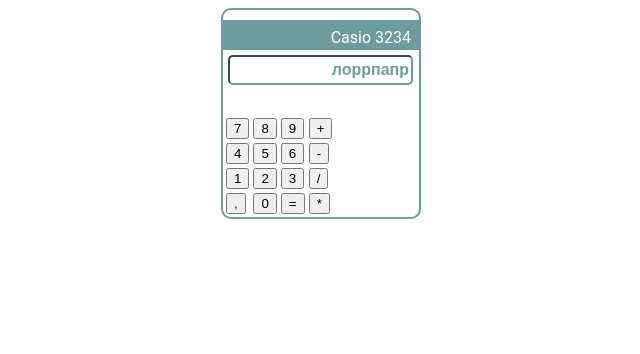
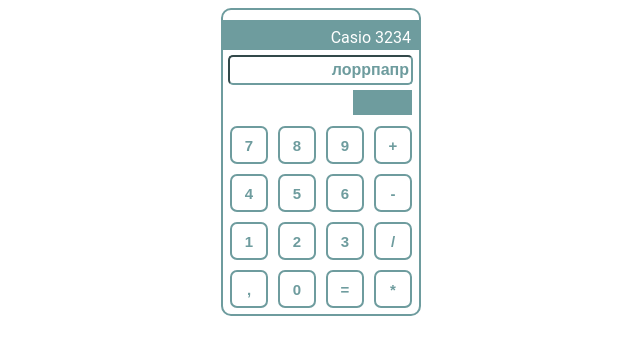
Before and after one commit to EkaterinaBrudova/homework, a plain HTML site: page 5/5.5/5d.html in a window 1280 px wide. Shown: the whole page, without its empty margins (319-959 px from the left). Drawn offline with Linux system fonts and the light colour scheme.

Commit message:
first commit

```diff
--- a/5/5.5/5d.html
+++ b/5/5.5/5d.html
@@ -44,13 +44,42 @@
 }
 
 .calculator_panel{
-        width: 35%;
-        height: 30px;
-        margin-left: auto;
-        margin-right: 0;
+    width: 30%;
+    height: 25px;
+    margin-left: auto;
+    background-color: #6e9c9e;
+    margin-right: 7px;
+    margin-top: 5px;
+    margin-bottom: 5px;
+
+}
+ .calculator_button button {
+    color: #6e9c9e;
+    border-radius: 7px;
+    border: 2px solid;
+    background: white;
+    font-size: 15px;
+    font-weight: bold;
+    width: 38px;
+    height: 38px;
+
+ }
+
+.button {
+    margin: auto;
+}
+button:hover {
+	background: #6e9c9e;
+	color:white;
 }
 
+button:active {
+    background: #516d6e;
+}
 
+.button td {
+    padding:4px;
+}
 
 </style>
 <body>
@@ -66,7 +95,7 @@
     <div class="calculator_panel">  </div>
 
     <div class="calculator_button">
-        <table>
+        <table class="button">
             <tr>
                 <td><button>7</button></td>
                 <td><button>8</button></td>
```
